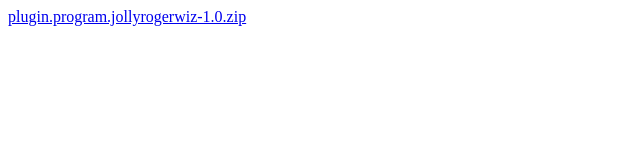
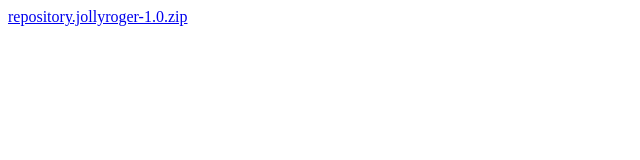
Before and after one commit to JollyRoger1718/JollyRoger1718.github.io, a plain HTML site: page index.html in a window 1280 px wide. Shown: the full height of the page, 0-640 px from the left. Drawn offline with Linux system fonts and the light colour scheme.

Commit message:
Update index.html

```diff
--- a/index.html
+++ b/index.html
@@ -1 +1 @@
-<a href="plugin.program.jollyrogerwiz-1.0.zip">plugin.program.jollyrogerwiz-1.0.zip</a>
+<a href="repository.jollyroger-1.0.zip">repository.jollyroger-1.0.zip</a>
```
